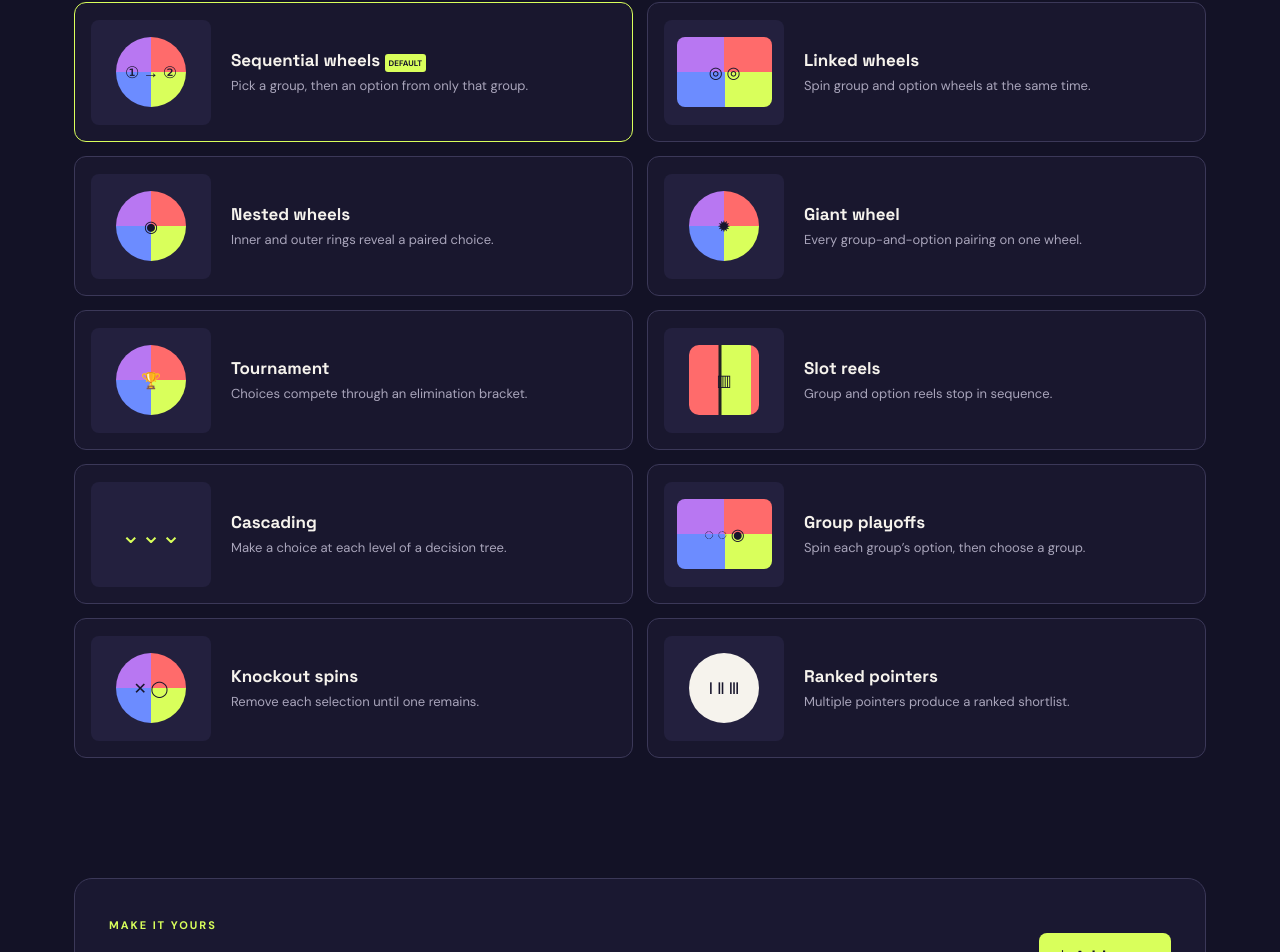
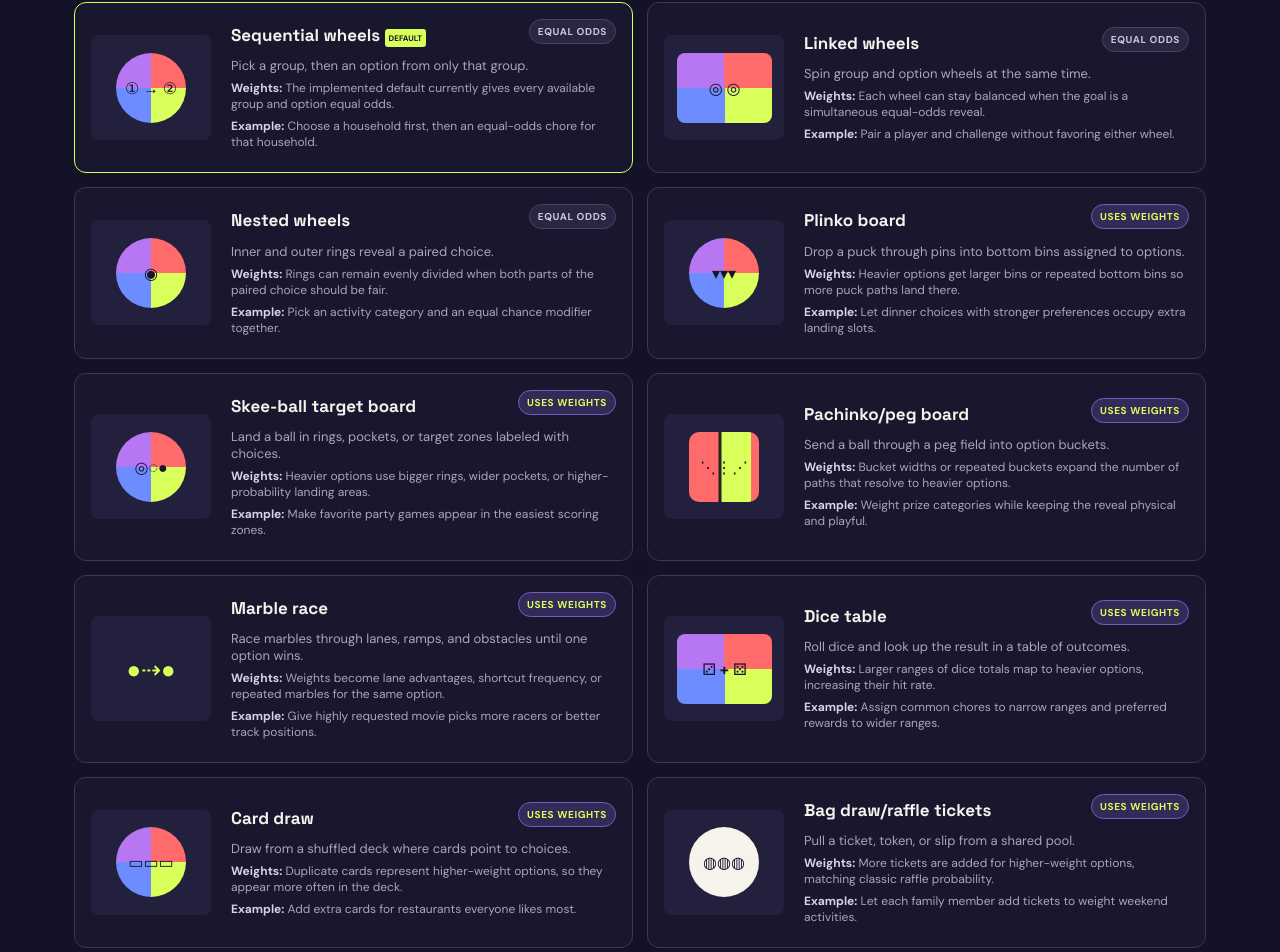
Before and after one commit to shane424/WheelinWheelsSelector, a React (Vite) app: page / in a window 1280 px wide. Shown: the part 1819-2771 px from the top of the page. Built offline with nearby package versions, Linux system fonts and the light colour scheme.

Commit message:
Expand weighted choice mode catalog

```diff
--- a/src/Modes.jsx
+++ b/src/Modes.jsx
@@ -1,4 +1,177 @@
 const modes = [
- ['① → ②','Sequential wheels','Pick a group, then an option from only that group.'],['◎ ◎','Linked wheels','Spin group and option wheels at the same time.'],['◉','Nested wheels','Inner and outer rings reveal a paired choice.'],['✹','Giant wheel','Every group-and-option pairing on one wheel.'],['🏆','Tournament','Choices compete through an elimination bracket.'],['▥','Slot reels','Group and option reels stop in sequence.'],['⌄⌄⌄','Cascading','Make a choice at each level of a decision tree.'],['◌ ◌ ◉','Group playoffs','Spin each group’s option, then choose a group.'],['✕ ◯','Knockout spins','Remove each selection until one remains.'],['Ⅰ Ⅱ Ⅲ','Ranked pointers','Multiple pointers produce a ranked shortlist.']
+  {
+    icon: '① → ②',
+    title: 'Sequential wheels',
+    description: "Pick a group, then an option from only that group.",
+    usesWeights: false,
+    weightBehavior: 'The implemented default currently gives every available group and option equal odds.',
+    exampleUseCase: 'Choose a household first, then an equal-odds chore for that household.',
+    implementedDefault: true
+  },
+  {
+    icon: '◎ ◎',
+    title: 'Linked wheels',
+    description: 'Spin group and option wheels at the same time.',
+    usesWeights: false,
+    weightBehavior: 'Each wheel can stay balanced when the goal is a simultaneous equal-odds reveal.',
+    exampleUseCase: 'Pair a player and challenge without favoring either wheel.'
+  },
+  {
+    icon: '◉',
+    title: 'Nested wheels',
+    description: 'Inner and outer rings reveal a paired choice.',
+    usesWeights: false,
+    weightBehavior: 'Rings can remain evenly divided when both parts of the paired choice should be fair.',
+    exampleUseCase: 'Pick an activity category and an equal chance modifier together.'
+  },
+  {
+    icon: '▾▾▾',
+    title: 'Plinko board',
+    description: 'Drop a puck through pins into bottom bins assigned to options.',
+    usesWeights: true,
+    weightBehavior: 'Heavier options get larger bins or repeated bottom bins so more puck paths land there.',
+    exampleUseCase: 'Let dinner choices with stronger preferences occupy extra landing slots.'
+  },
+  {
+    icon: '◎◌●',
+    title: 'Skee-ball target board',
+    description: 'Land a ball in rings, pockets, or target zones labeled with choices.',
+    usesWeights: true,
+    weightBehavior: 'Heavier options use bigger rings, wider pockets, or higher-probability landing areas.',
+    exampleUseCase: 'Make favorite party games appear in the easiest scoring zones.'
+  },
+  {
+    icon: '⋱⋮⋰',
+    title: 'Pachinko/peg board',
+    description: 'Send a ball through a peg field into option buckets.',
+    usesWeights: true,
+    weightBehavior: 'Bucket widths or repeated buckets expand the number of paths that resolve to heavier options.',
+    exampleUseCase: 'Weight prize categories while keeping the reveal physical and playful.'
+  },
+  {
+    icon: '●⇢●',
+    title: 'Marble race',
+    description: 'Race marbles through lanes, ramps, and obstacles until one option wins.',
+    usesWeights: true,
+    weightBehavior: 'Weights become lane advantages, shortcut frequency, or repeated marbles for the same option.',
+    exampleUseCase: 'Give highly requested movie picks more racers or better track positions.'
+  },
+  {
+    icon: '⚂ + ⚄',
+    title: 'Dice table',
+    description: 'Roll dice and look up the result in a table of outcomes.',
+    usesWeights: true,
+    weightBehavior: 'Larger ranges of dice totals map to heavier options, increasing their hit rate.',
+    exampleUseCase: 'Assign common chores to narrow ranges and preferred rewards to wider ranges.'
+  },
+  {
+    icon: '▭▭▭',
+    title: 'Card draw',
+    description: 'Draw from a shuffled deck where cards point to choices.',
+    usesWeights: true,
+    weightBehavior: 'Duplicate cards represent higher-weight options, so they appear more often in the deck.',
+    exampleUseCase: 'Add extra cards for restaurants everyone likes most.'
+  },
+  {
+    icon: '◍◍◍',
+    title: 'Bag draw/raffle tickets',
+    description: 'Pull a ticket, token, or slip from a shared pool.',
+    usesWeights: true,
+    weightBehavior: 'More tickets are added for higher-weight options, matching classic raffle probability.',
+    exampleUseCase: 'Let each family member add tickets to weight weekend activities.'
+  },
+  {
+    icon: '◌',
+    title: 'Spinner with weighted slices',
+    description: 'Spin a wheel whose slices are sized by option weight.',
+    usesWeights: true,
+    weightBehavior: 'This is the current wheel behavior adapted to proportional segments for weighted choices.',
+    exampleUseCase: 'Turn preference scores into visibly larger wheel slices.'
+  },
+  {
+    icon: '🏆',
+    title: 'Weighted bracket seeding',
+    description: 'Run choices through a bracket with seeded advantages.',
+    usesWeights: true,
+    weightBehavior: 'Higher weights receive byes, easier matchups, or multiple entries in the bracket.',
+    exampleUseCase: 'Favor top candidate games while still allowing an underdog upset.'
+  },
+  {
+    icon: '◒▥',
+    title: 'Token drop/carnival coin pusher',
+    description: 'Drop tokens toward scoring trays that map to options.',
+    usesWeights: true,
+    weightBehavior: 'Heavier options get wider scoring trays so more token positions count for them.',
+    exampleUseCase: 'Choose prize tiers with popular picks assigned to bigger trays.'
+  },
+  {
+    icon: '🕹?',
+    title: 'Prize claw/grab bag',
+    description: 'Grab from a pool of visible or hidden prize copies.',
+    usesWeights: true,
+    weightBehavior: 'Weighted options place more copies in the prize pool, increasing grab chances.',
+    exampleUseCase: 'Stock a mystery bag with more copies of crowd-approved snacks.'
+  },
+  {
+    icon: '▥',
+    title: 'Slot-machine reels',
+    description: 'Stop reels that contain repeated choice symbols.',
+    usesWeights: true,
+    weightBehavior: 'Heavier options are repeated more often on reels, so reel stops favor them.',
+    exampleUseCase: 'Weight recurring meeting topics without showing a conventional wheel.'
+  },
+  {
+    icon: '◎➶',
+    title: 'Dart board/target toss',
+    description: 'Throw at a board with regions assigned to choices.',
+    usesWeights: true,
+    weightBehavior: 'Larger target zones are assigned to heavier options.',
+    exampleUseCase: 'Let high-priority tasks occupy bigger bullseye-adjacent areas.'
+  },
+  {
+    icon: '↱↲↳',
+    title: 'Random walk/map path',
+    description: 'Move through a branching map until an outcome node is reached.',
+    usesWeights: true,
+    weightBehavior: 'More branches lead to weighted outcomes, raising the chance a walk reaches them.',
+    exampleUseCase: 'Explore a themed adventure map that still honors preference weights.'
+  },
+  {
+    icon: '●●●',
+    title: 'Bingo/tumbler balls',
+    description: 'Draw numbered or labeled balls from a tumbler.',
+    usesWeights: true,
+    weightBehavior: 'More balls are assigned to heavier options, just like repeated raffle entries.',
+    exampleUseCase: 'Weight classroom prompts while preserving a familiar bingo draw.'
+  }
 ];
-export function Modes(){return <section className="modes" aria-labelledby="modes-title"><span className="eyebrow">TEN WAYS TO DECIDE</span><h2 id="modes-title">Spin modes</h2><p className="muted">The same configuration can power every decision style.</p><div className="mode-grid">{modes.map((m,i)=><article className={`mode-card ${i===0?'active':''}`} key={m[1]}><div className={`mode-demo demo-${i}`} aria-hidden="true"><span>{m[0]}</span></div><div><h3>{m[1]} {i===0&&<em>DEFAULT</em>}</h3><p>{m[2]}</p></div></article>)}</div></section>}
+
+export function Modes() {
+  return (
+    <section className="modes" aria-labelledby="modes-title">
+      <span className="eyebrow">WEIGHTED WAYS TO DECIDE</span>
+      <h2 id="modes-title">Choice-making formats</h2>
+      <p className="muted">The same configuration can power equal-odds picks or weighted mechanics where larger weights receive more chances to win.</p>
+      <div className="mode-grid">
+        {modes.map((mode, index) => (
+          <article className={`mode-card ${mode.implementedDefault ? 'active' : ''}`} key={mode.title}>
+            <div className={`mode-demo demo-${index}`} aria-hidden="true">
+              <span>{mode.icon}</span>
+            </div>
+            <div>
+              <div className="mode-card-heading">
+                <h3>{mode.title} {mode.implementedDefault && <em>DEFAULT</em>}</h3>
+                <span className={`weight-badge ${mode.usesWeights ? 'weighted' : 'equal'}`}>
+                  {mode.usesWeights ? 'Uses weights' : 'Equal odds'}
+                </span>
+              </div>
+              <p>{mode.description}</p>
+              <p className="weight-behavior"><strong>Weights:</strong> {mode.weightBehavior}</p>
+              <p className="example-use"><strong>Example:</strong> {mode.exampleUseCase}</p>
+            </div>
+          </article>
+        ))}
+      </div>
+    </section>
+  );
+}
```
Also changed, not shown: src/styles.css, 2 other files (tests, documents, lock files or other folders).
